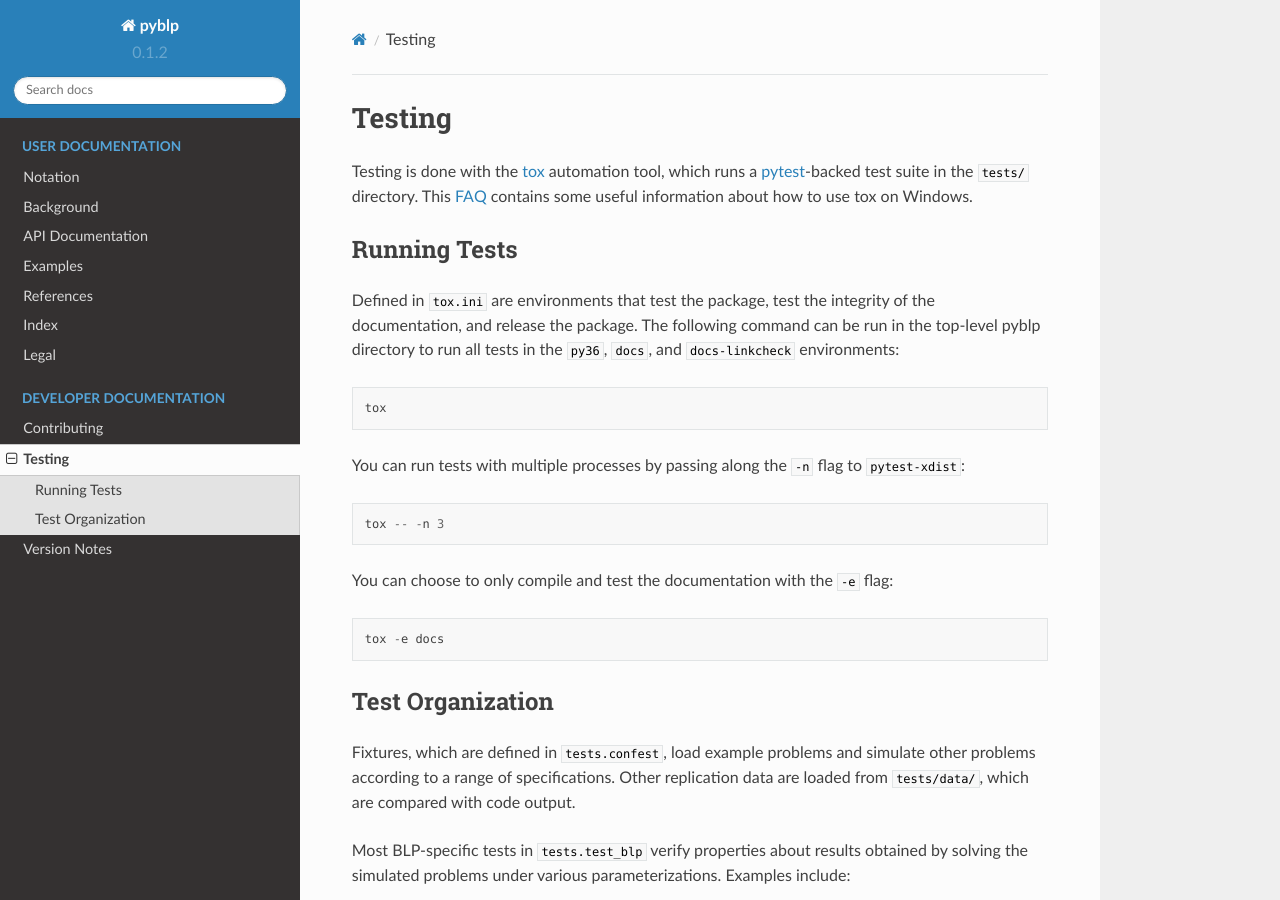
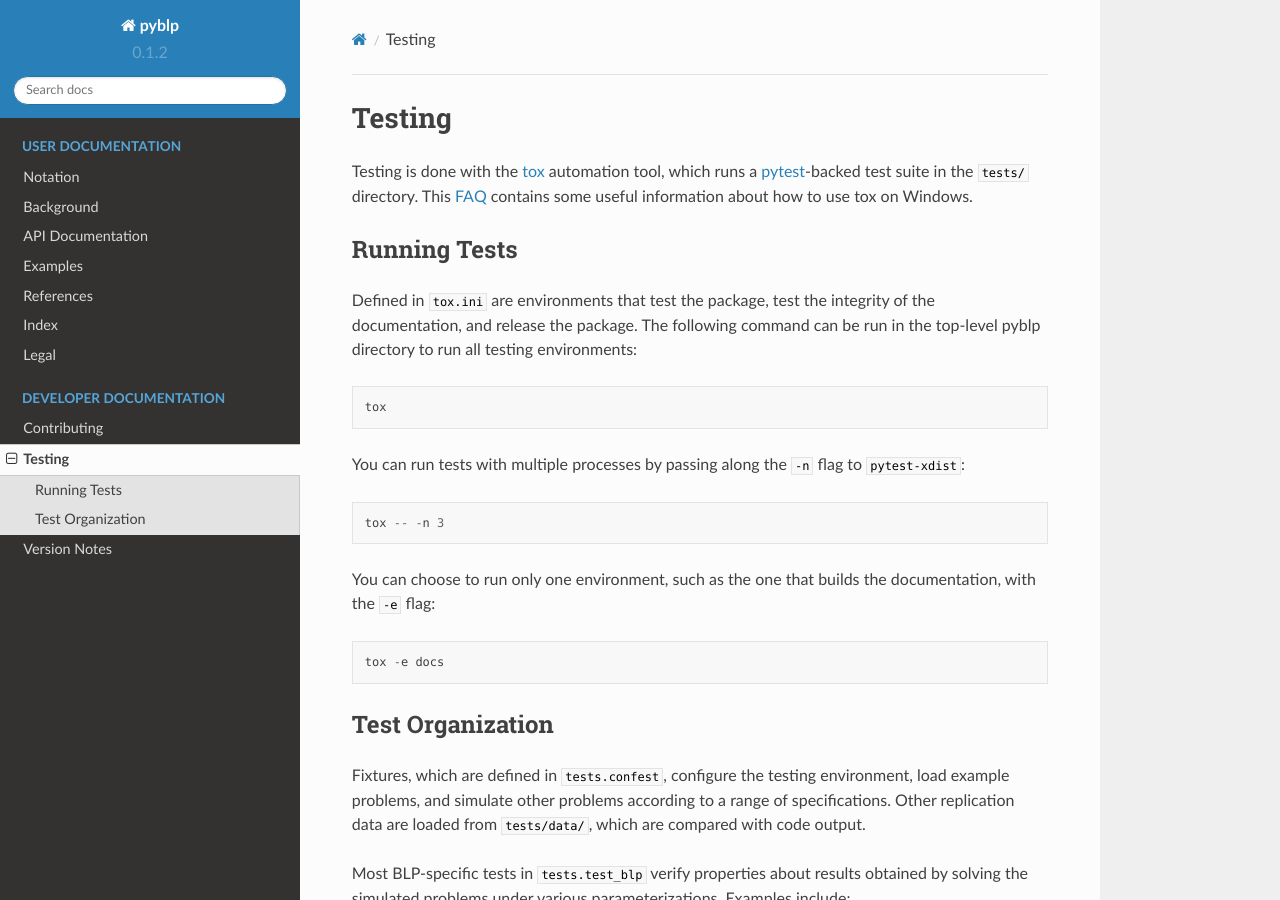
Before and after one commit to jeffgortmaker/pyblp, a Sphinx documentation site: the page built from docs/testing.rst, in a window 1280 px wide and 900 px high. Built offline with Sphinx 7.4.7 and the Read the Docs theme 2.0.0, drawn with Linux system fonts in a browser that asks for light colours.

```diff
--- a/docs/testing.rst
+++ b/docs/testing.rst
@@ -7,7 +7,7 @@
 Running Tests
 -------------
 
-Defined in ``tox.ini`` are environments that test the package, test the integrity of the documentation, and release the package. The following command can be run in the top-level pyblp directory to run all tests in the ``py36``, ``docs``, and ``docs-linkcheck`` environments::
+Defined in ``tox.ini`` are environments that test the package, test the integrity of the documentation, and release the package. The following command can be run in the top-level pyblp directory to run all testing environments::
 
     tox
 
@@ -15,7 +15,7 @@
 
     tox -- -n 3
 
-You can choose to only compile and test the documentation with the ``-e`` flag::
+You can choose to run only one environment, such as the one that builds the documentation, with the ``-e`` flag::
 
     tox -e docs
 
@@ -23,7 +23,7 @@
 Test Organization
 -----------------
 
-Fixtures, which are defined in ``tests.confest``, load example problems and simulate other problems according to a range of specifications. Other replication data are loaded from ``tests/data/``, which are compared with code output.
+Fixtures, which are defined in ``tests.confest``, configure the testing environment, load example problems, and simulate other problems according to a range of specifications. Other replication data are loaded from ``tests/data/``, which are compared with code output.
 
 Most BLP-specific tests in ``tests.test_blp`` verify properties about results obtained by solving the simulated problems under various parameterizations. Examples include:
 
```
Also changed, not shown: 3 other files.
